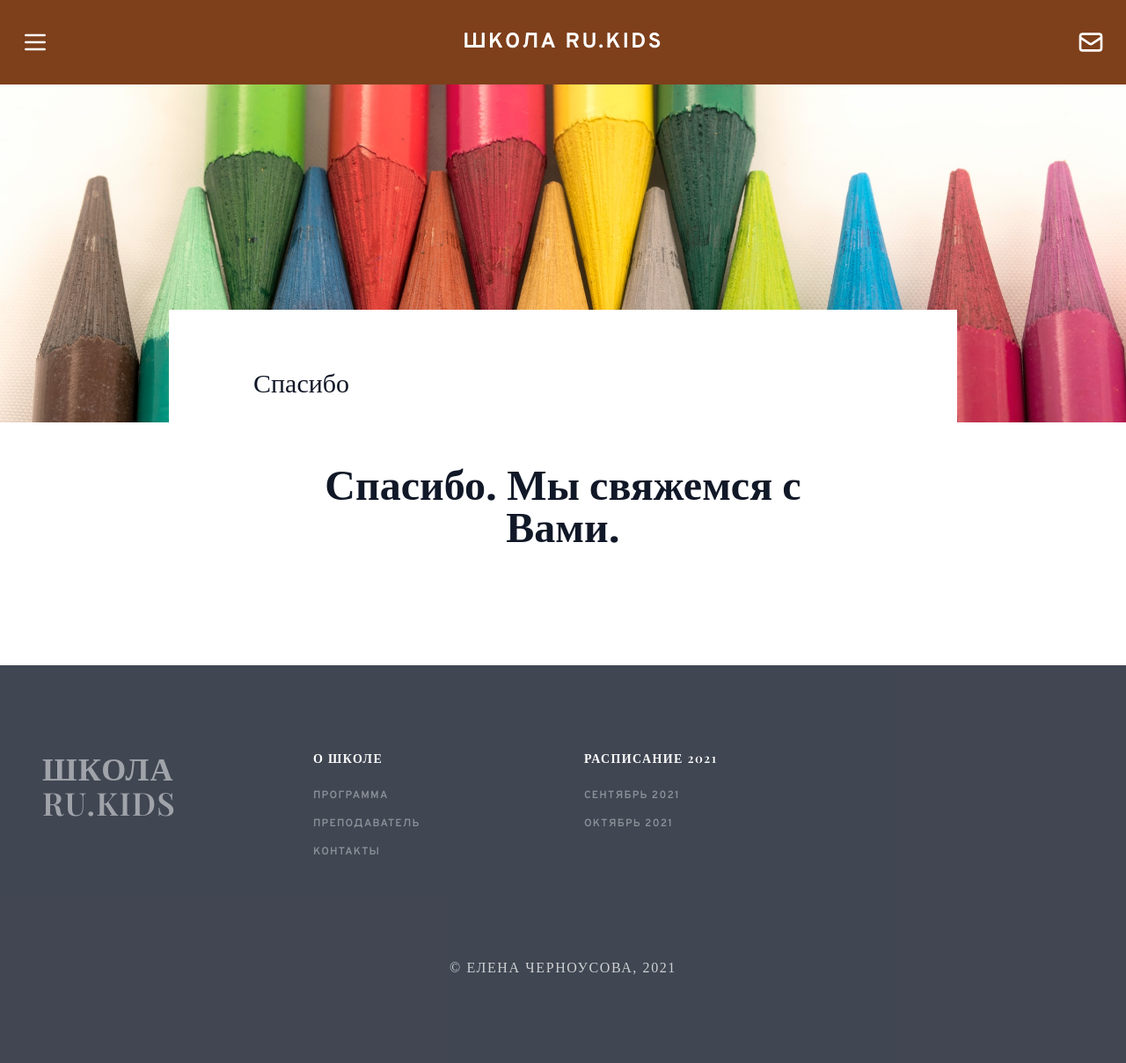
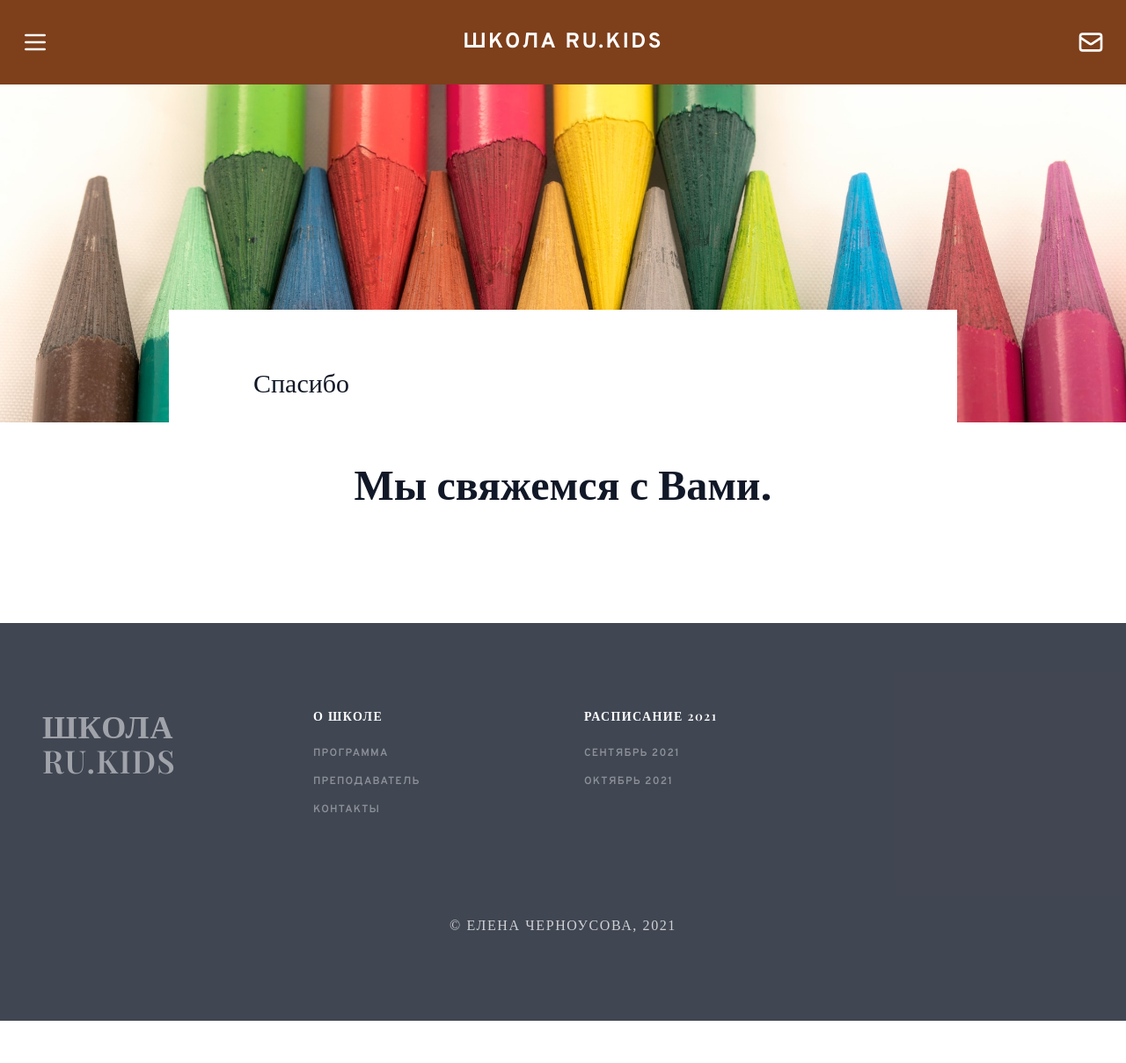
Before and after one commit to rukids/rukids.github.io, a Jekyll site: the page built from docs/thankyou.md, in a window 1280 px wide. Shown: the whole page at 88% size. Built offline with Jekyll 4.4.1, drawn with Linux system fonts in a browser that asks for light colours; some web fonts are replaced; after the commit the page ends 1160 px from its top, so only the background shows below that.

Commit message:
THank you text update

```diff
--- a/docs/thankyou.md
+++ b/docs/thankyou.md
@@ -6,5 +6,5 @@ header_img: /dist/imgs/contacts-header.jpg
 ---
 
 <div class="text-center py-12 px-6 mt-12">
-	<h1 class="font-display font-bold text-5xl mb-6">Спасибо. Мы свяжемся с Вами.</h1>
+	<h1 class="font-display font-bold text-5xl mb-6">Мы свяжемся с Вами.</h1>
 </div>
```
